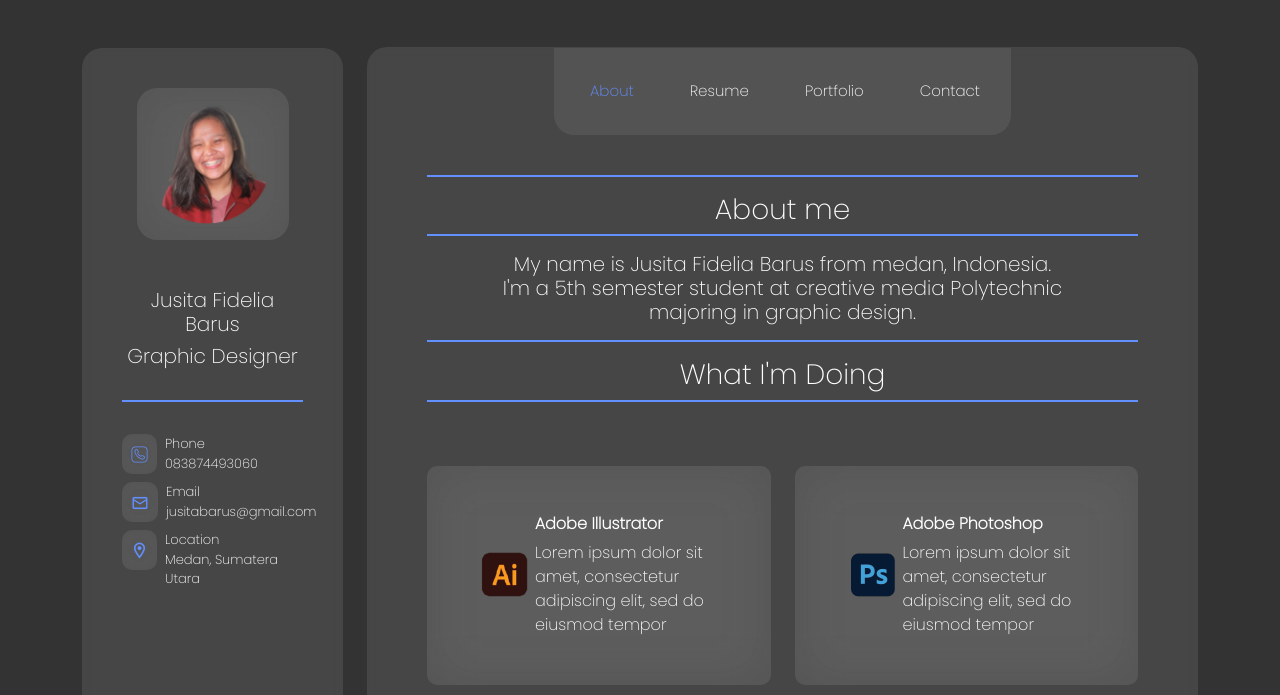
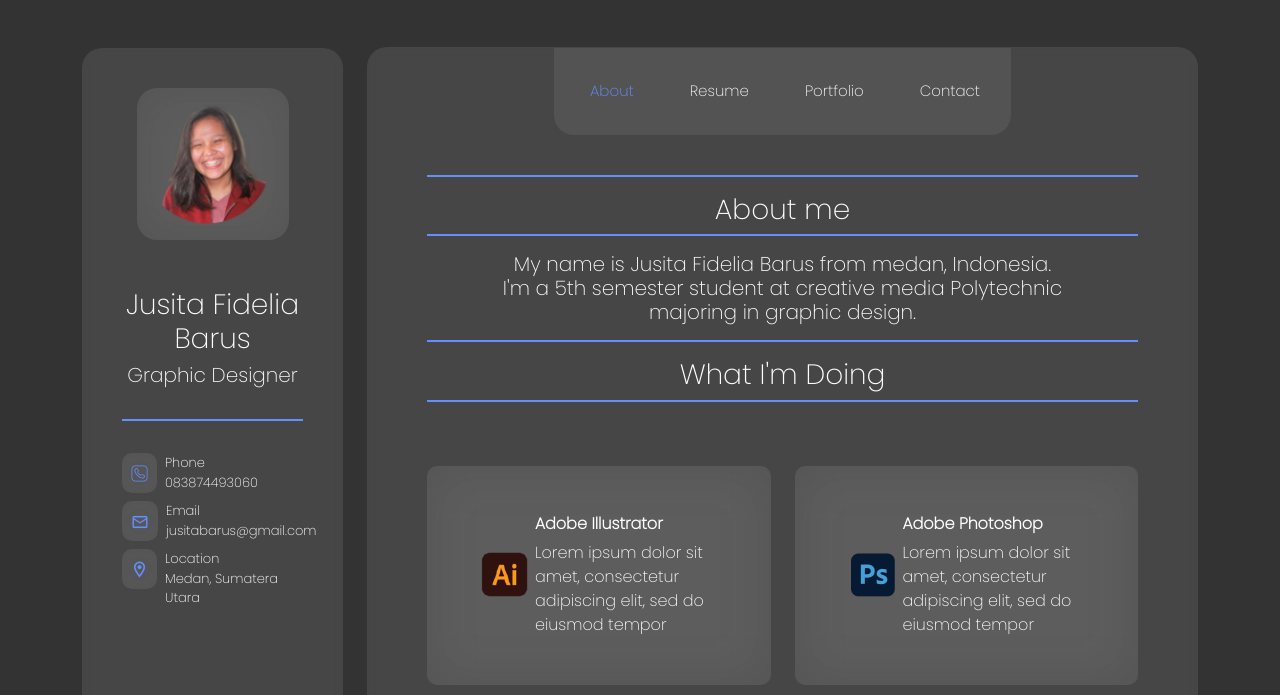
Before and after one commit to fairsominus/Portofolio, a plain HTML site: page index.html in a window 1280 px wide. Shown: the top 695 px of the page. Drawn offline with nearby package versions, Linux system fonts and the light colour scheme.

Commit message:
Update index.html

```diff
--- a/index.html
+++ b/index.html
@@ -33,7 +33,7 @@
                             <img src="./img/Jusita.png" width="120px" alt="Salomo">
                         </div>
                         <div class="mobile-text">
-                            <h5>Jusita Fidelia Barus</h5>
+                            <h3>Jusita Fidelia Barus</h3>
                             <h5>Graphic Designer</h5>
                         </div>
                     </div>
```
